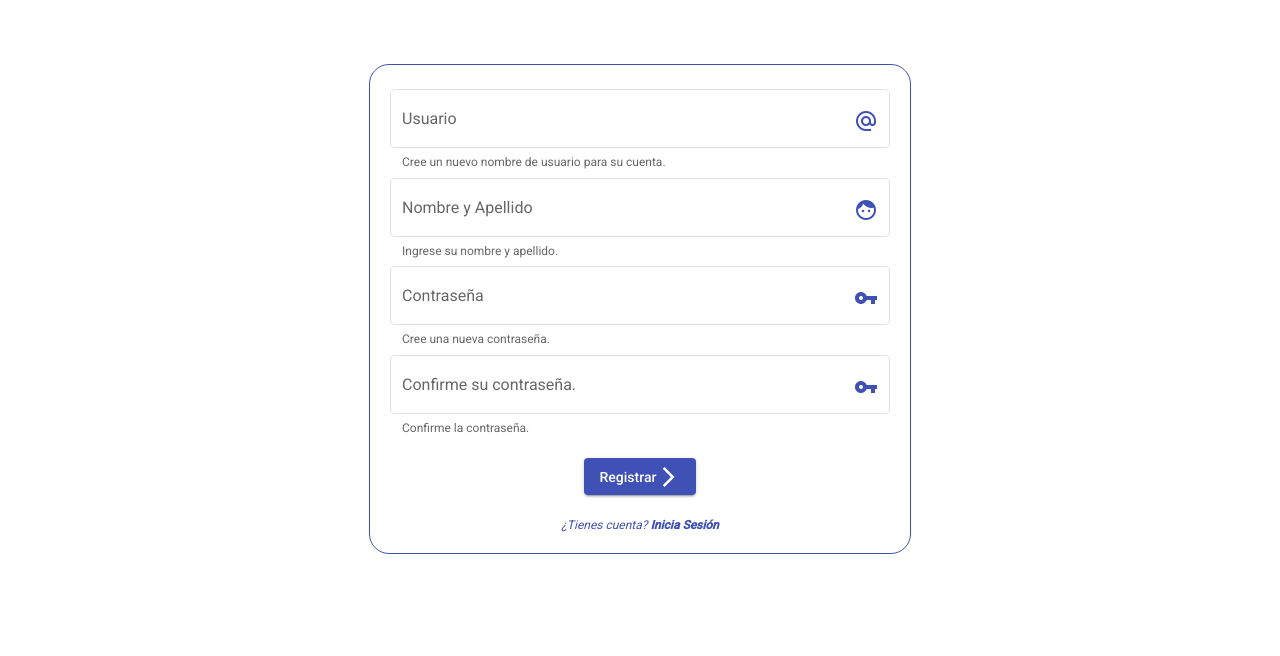
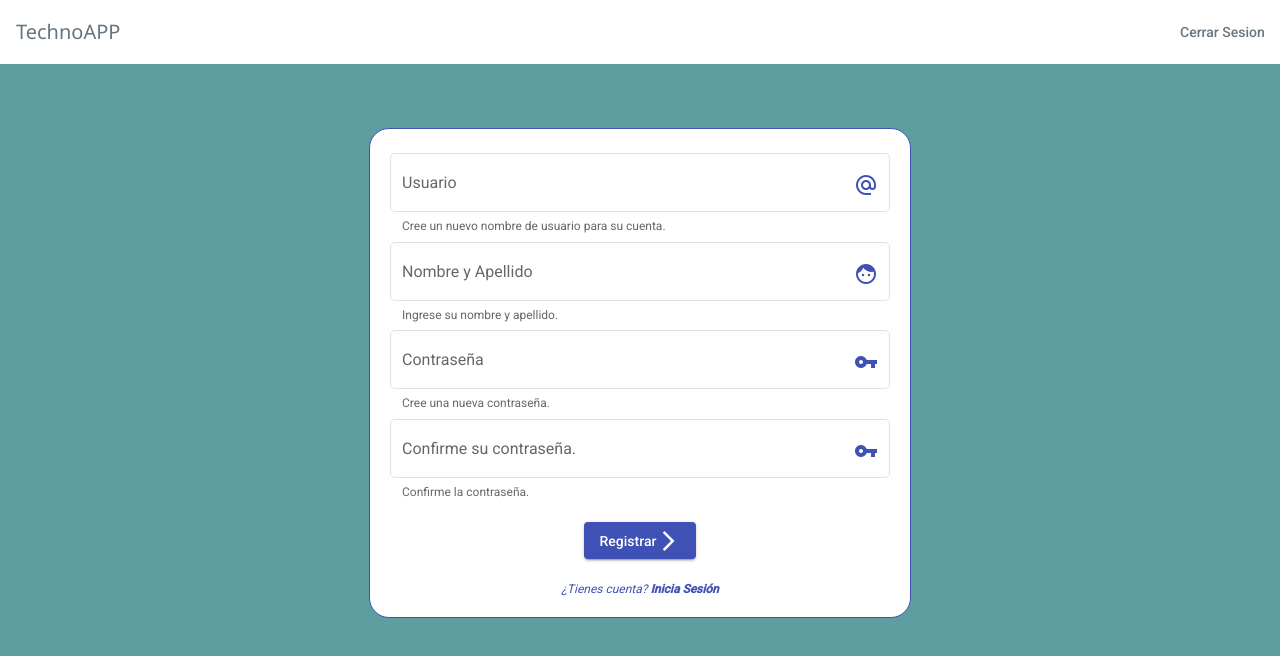
Before and after one commit to EdFBaronG18/TechnoApp-Frontend, an Angular app: page /register in a window 1280 px wide. Shown: the top 656 px of the page. Built offline with nearby package versions, Linux system fonts and the light colour scheme; sample sign-in values are in the browser's storage.

Commit message:
Cerrar sesion

```diff
--- a/src/app/app.component.css
+++ b/src/app/app.component.css
@@ -0,0 +1,28 @@
+.menu-icon {
+    padding: 0 14px;
+    }
+
+    .menu-spacer {
+    flex: 1 1 auto;
+    }
+
+.toolbar-main{
+    background-color: white;
+    color:  #66757f;
+    font-family: 'Segoe UI';
+}
+
+.side-container {
+    position: absolute;
+    top: 0;
+    bottom: 0;
+    left: 0;
+    right: 0;
+    width: 20%;
+}
+
+.MyBox{
+    height:100vh;
+    background-color: #00acee;
+
+}
--- a/src/app/app.component.html
+++ b/src/app/app.component.html
@@ -1 +1,13 @@
+<mat-toolbar class="toolbar-main">
+  <mat-toolbar-row>
+    <span>TechnoAPP</span>
+    <span class="menu-spacer"></span>
+    <div *ngIf="this.userInfo.isLogged()">
+      <button mat-button (click)="logout()" style="width: 100px">
+        Cerrar Sesion
+      </button>
+    </div>
+  </mat-toolbar-row>
+</mat-toolbar>
+
 <router-outlet></router-outlet>
--- a/src/app/app.component.ts
+++ b/src/app/app.component.ts
@@ -1,4 +1,6 @@
 import { Component } from '@angular/core';
+import { UserInformationService } from './services/user-information.service';
+import { Router } from '@angular/router';
 
 @Component({
   selector: 'app-root',
@@ -7,4 +9,12 @@ import { Component } from '@angular/core';
 })
 export class AppComponent {
   title = 'TechnoApp';
+
+  constructor(private userInfo: UserInformationService, private router: Router){
+  }
+
+  logout(){
+    this.userInfo.logout();
+    this.router.navigateByUrl("/login");
+  }
 }
--- a/src/app/app.module.ts
+++ b/src/app/app.module.ts
@@ -20,6 +20,7 @@ import { NeedAuthGuard } from 'src/NeedAuthGuard';
 import { HttpClient } from 'selenium-webdriver/http';
 import { HttpClientModule } from '@angular/common/http';
 import { FormsModule } from '@angular/forms';
+import {MatToolbarModule} from '@angular/material/toolbar';
 
 @NgModule({
   declarations: [
@@ -41,7 +42,8 @@ import { FormsModule } from '@angular/forms';
     MatButtonModule,
     MatCardModule,
     FormsModule,
-    HttpClientModule
+    HttpClientModule,
+    MatToolbarModule
   ],
   providers: [NeedAuthGuard],
   bootstrap: [AppComponent]
--- a/src/app/login/login.component.css
+++ b/src/app/login/login.component.css
@@ -21,6 +21,7 @@
       border-radius: 20px;
       margin-top: 5%;
       display: inline-block;
+      background-color: white;
   }
 
   .manito {
--- a/src/app/register/register.component.css
+++ b/src/app/register/register.component.css
@@ -21,6 +21,7 @@
       border-radius: 20px;
       margin-top: 5%;
       display: inline-block;
+      background-color: white;
   }
 
   .manito {
--- a/src/app/register/register.component.ts
+++ b/src/app/register/register.component.ts
@@ -20,6 +20,7 @@ export class RegisterComponent implements OnInit {
   }
 
   ngOnInit() {}
+
   addNewUser() {
     var good = true;
     this.registerError = "No se ha podido registrar al usuario:\n";
@@ -47,6 +48,7 @@ export class RegisterComponent implements OnInit {
     if (good) {
       this.userService.registerUser(this.myUser, this.passwordA);
       this.myUser = new User();
+      this.router.navigateByUrl("/login");
     } else {
       alert(this.registerError);
       this.passwordA = this.passwordB = "";
--- a/src/app/services/user-information.service.ts
+++ b/src/app/services/user-information.service.ts
@@ -41,6 +41,7 @@ export class UserInformationService {
     return localStorage.getItem(TOKEN) != null;
   }
 
+
   loggin(information: string){
     localStorage.setItem(TOKEN, information);
   }
--- a/src/styles.css
+++ b/src/styles.css
@@ -1,4 +1,4 @@
 /* You can add global styles to this file, and also import other style files */
 
 html, body { height: 100%; }
-body { margin: 0; font-family: Roboto, "Helvetica Neue", sans-serif;}
+body { margin: 0; font-family: Roboto, "Helvetica Neue", sans-serif; background-color: cadetblue;}
```
